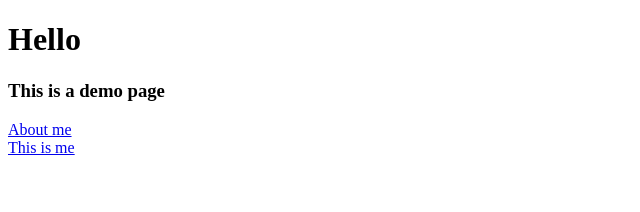
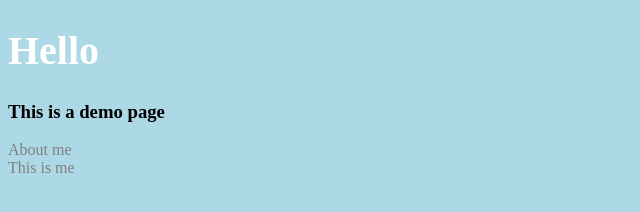
Before and after one commit to pvlizaveta/Croissant, a plain HTML site: page index.html in a window 1280 px wide. Shown: the whole page, without its empty margins (0-640 px from the left). Drawn offline with Linux system fonts and the light colour scheme.

Commit message:
Added css

```diff
--- a/index.html
+++ b/index.html
@@ -6,6 +6,19 @@
     <meta name="viewport" content="width=device-width, initial-scale=1.0">
     <title>Document</title>
 </head>
+<style>
+ body{
+     background: lightblue;
+ }
+ h1{
+     font-size: 40px;
+     color: white;
+ }
+ a {
+     text-decoration: none;
+     color: grey;
+ }
+</style>
 <body>
     <h1>Hello</h1>
     <h3>This is a demo page</h3>
```
Also changed, not shown: contact.html (+11 -0 lines), photo.html (+11 -0 lines).
